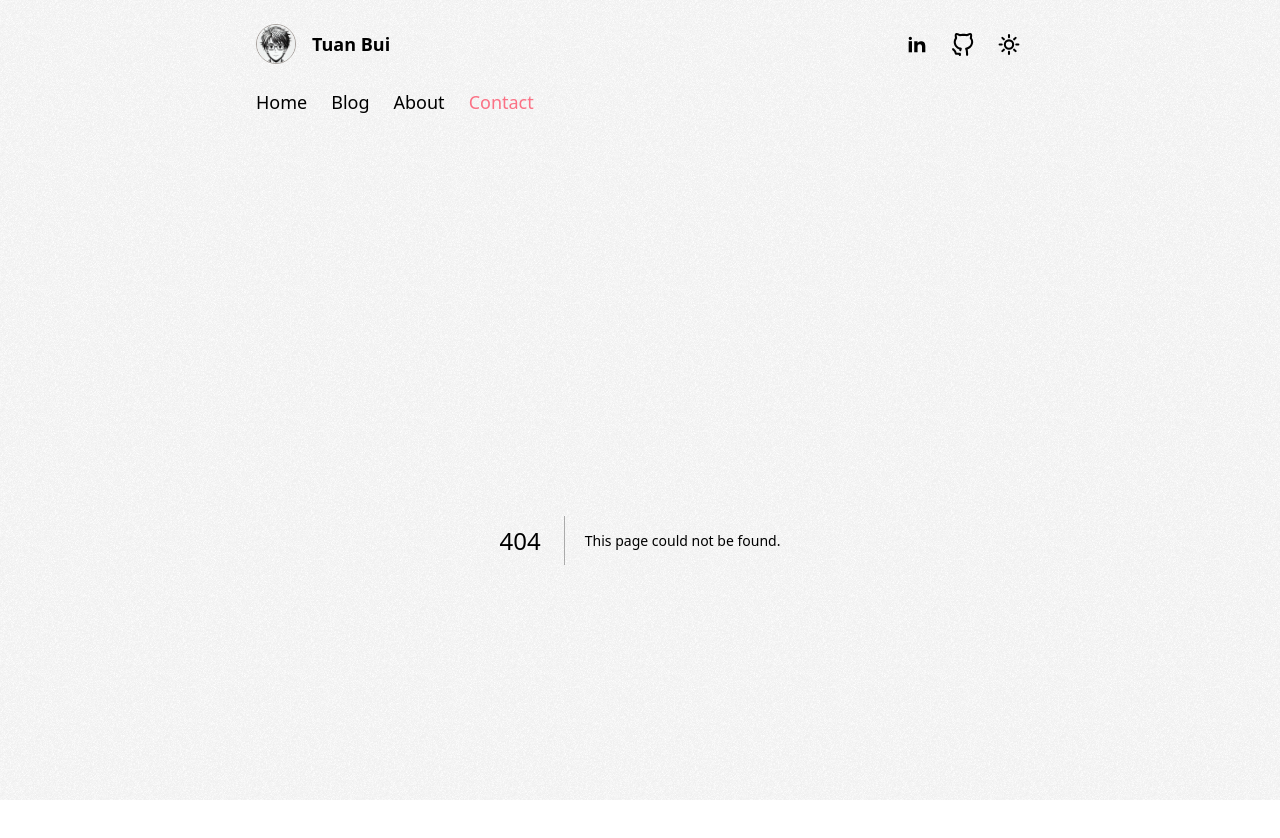
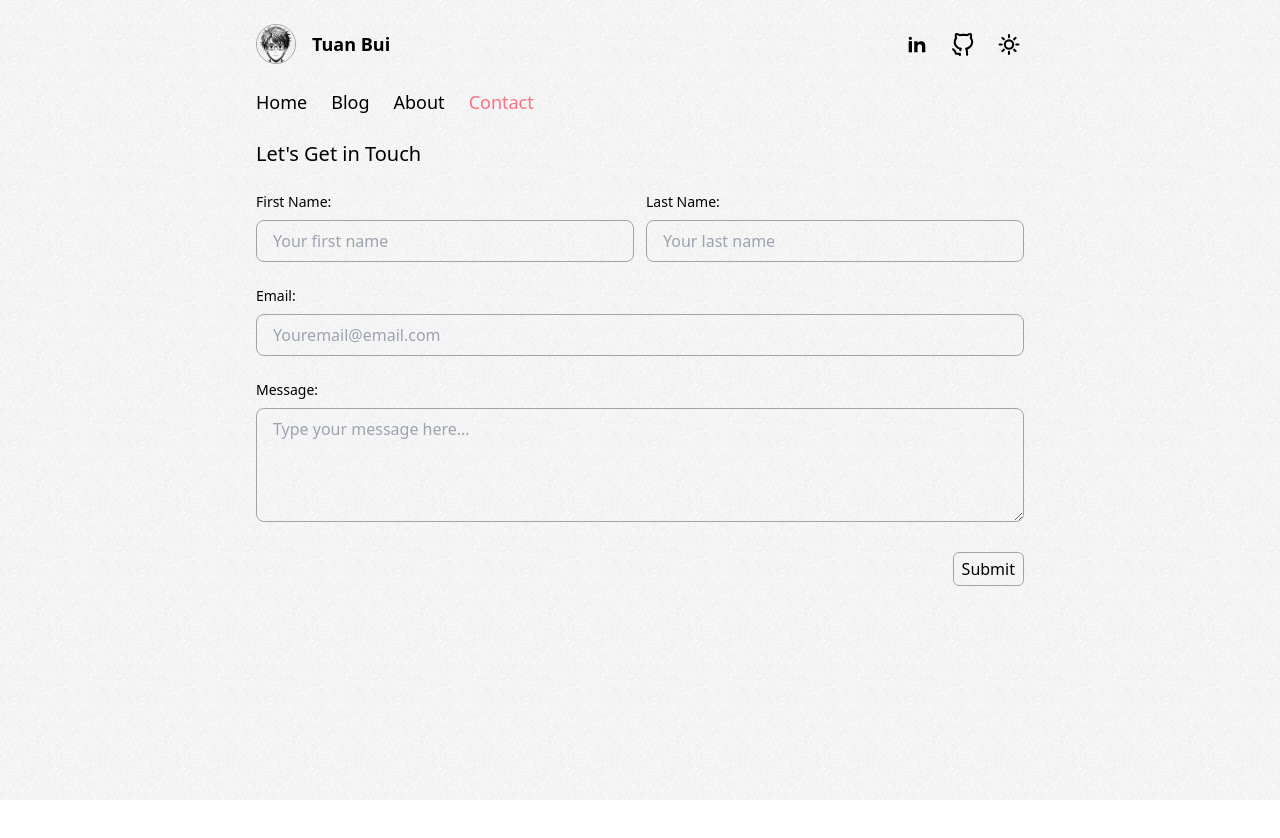
Before and after one commit to tuanbui-17/blogs, a Next.js app in the folder client/: page /contact in a window 1280 px wide. Before the commit this address had no page. Shown: the top 838 px of the page. After the commit the page ends 800 px from the top, so only its background shows below. Built offline with nearby package versions, Linux system fonts and the light colour scheme.

Commit message:
contact page

```diff
--- /dev/null
+++ b/client/src/app/contact/page.tsx
@@ -0,0 +1,180 @@
+"use client";
+
+import React from "react";
+
+const Page = () => {
+  const [state, setState] = React.useState({
+    firstName: "",
+    lastName: "",
+    email: "",
+    message: "",
+  });
+
+  const [error, setError] = React.useState({
+    firstName: "",
+    lastName: "",
+    email: "",
+    message: "",
+  });
+
+  const handleChange = (
+    e: React.ChangeEvent<HTMLInputElement | HTMLTextAreaElement>
+  ) => {
+    const { name, value } = e.target;
+    setState((prev) => ({ ...prev, [name]: value }));
+  };
+
+  const validate = () => {
+    let isValid = true;
+    const errors = {
+      firstName: "",
+      lastName: "",
+      email: "",
+      message: "",
+    };
+    if (!state.firstName) {
+      errors.firstName = "First Name is required";
+      isValid = false;
+    }
+
+    if (!state.lastName.trim()) {
+      errors.lastName = "Last Name is required";
+      isValid = false;
+    }
+
+    if (!state.email.trim()) {
+      errors.email = "Email is required";
+      isValid = false;
+    } else if (!/^[^\s@]+@[^\s@]+\.[^\s@]+$/.test(state.email)) {
+      errors.email = "Email is invalid";
+      isValid = false;
+    }
+
+    if (!state.message.trim()) {
+      errors.message = "Message is required";
+      isValid = false;
+    }
+
+    setError(errors);
+    return isValid;
+  };
+
+  const handleSubmit = (e: React.FormEvent) => {
+    e.preventDefault();
+    if (validate()) {
+      window.alert("Form submitted successfully \n" + JSON.stringify(state));
+    }
+  };
+
+  return (
+    <div className="flex flex-col gap-6">
+      <p className="text-xl font-medium">Let's Get in Touch</p>
+      <form onSubmit={handleSubmit}>
+        <div className="grid gap-3 mb-6 md:grid-cols-2">
+          <div>
+            <p className="block mb-2 text-sm font-medium">First Name:</p>
+            <input
+              type="text"
+              id="firstName"
+              name="firstName"
+              placeholder="Your first name"
+              className={`input mb-1 ${
+                error.firstName
+                  ? "dark:border-accent-400 border-accent-400 dark:hover:border-accent-400 hover:border-accent-400"
+                  : "dark:focus:border-blue-400 focus:border-blue-400"
+              }`}
+              onChange={handleChange}
+              value={state.firstName}
+            />
+            {error.firstName ? (
+              <div className="text-accent-400 text-xs fade-in h-2">
+                {error.firstName}
+              </div>
+            ) : (
+              <div className="h-2"></div>
+            )}
+          </div>
+          <div>
+            <p className="block mb-2 text-sm font-medium">Last Name:</p>
+            <input
+              type="text"
+              id="lastName"
+              name="lastName"
+              placeholder="Your last name"
+              className={`input mb-1 ${
+                error.lastName
+                  ? "dark:border-accent-400 border-accent-400 dark:hover:border-accent-400 hover:border-accent-400"
+                  : "dark:focus:border-blue-400 focus:border-blue-400"
+              }`}
+              onChange={handleChange}
+              value={state.lastName}
+            />
+            {error.lastName ? (
+              <div className="text-accent-400 text-xs fade-in h-2">
+                {error.lastName}
+              </div>
+            ) : (
+              <div className="h-2"></div>
+            )}
+          </div>
+          <div className="col-span-2">
+            <p className="block mb-2 text-sm font-medium">Email:</p>
+            <input
+              type="email"
+              id="email"
+              name="email"
+              placeholder="Youremail@email.com"
+              className={`input mb-1 ${
+                error.email
+                  ? "dark:border-accent-400 border-accent-400 dark:hover:border-accent-400 hover:border-accent-400"
+                  : "dark:focus:border-blue-400 focus:border-blue-400"
+              }`}
+              onChange={handleChange}
+              value={state.email}
+            />
+            {error.email ? (
+              <div className="text-accent-400 text-xs fade-in h-2">
+                {error.email}
+              </div>
+            ) : (
+              <div className="h-2"></div>
+            )}
+          </div>
+          <div className="col-span-2">
+            <p className="block mb-2 text-sm font-medium">Message:</p>
+            <textarea
+              id="message"
+              name="message"
+              rows={4}
+              placeholder="Type your message here..."
+              className={`input mb-1 ${
+                error.message
+                  ? "dark:border-accent-400 border-accent-400 dark:hover:border-accent-400 hover:border-accent-400"
+                  : "dark:focus:border-blue-400 focus:border-blue-400"
+              }`}
+              onChange={handleChange}
+              value={state.message}
+            />
+            {error.message ? (
+              <div className="text-accent-400 text-xs fade-in h-2">
+                {error.message}
+              </div>
+            ) : (
+              <div className="h-2"></div>
+            )}
+          </div>
+          <div className="col-span-2 text-right">
+            <button
+              type="submit"
+              className="border border-base-400 px-2 py-1 rounded-md dark:hover:border-base-100 transition-colors duration-200 ease-in-out hover:border-base-600"
+            >
+              Submit
+            </button>
+          </div>
+        </div>
+      </form>
+    </div>
+  );
+};
+
+export default Page;
--- a/client/src/app/globals.css
+++ b/client/src/app/globals.css
@@ -127,3 +127,7 @@ body {
 .rich-text .warning {
   @apply bg-accent-100 border-accent-500 text-accent-700 px-4 py-2 rounded-lg mb-4;
 }
+
+.input {
+  @apply w-full px-4 py-2 border border-base-400 rounded-lg focus:outline-none bg-transparent outline-none box-border dark:hover:border-base-100 hover:border-base-600 transition-colors duration-200 ease-in-out;
+}
```
